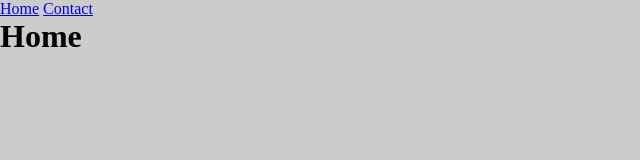
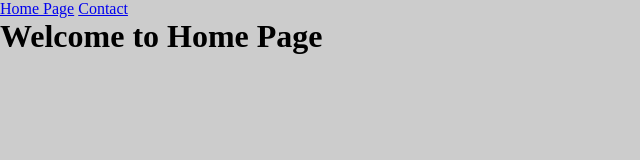
Before and after one commit to ILLYAKO/node-youtube, a website: page public/index.html in a window 1280 px wide. Shown: the whole page, without its empty margins (0-640 px from the left). Drawn offline with Linux system fonts and the light colour scheme.

Commit message:
2021-02-16

```diff
--- a/public/index.html
+++ b/public/index.html
@@ -4,13 +4,13 @@
     <meta charset="UTF-8" />
     <meta name="viewport" content="width=device-width, initial-scale=1.0" />
     <link rel="stylesheet" href="style.css" />
-    <title>Home</title>
+    <title>Home Page</title>
   </head>
   <body>
     <nav>
-      <a href="/">Home</a>
+      <a href="/">Home Page</a>
       <a href="/contact">Contact</a>
     </nav>
-    <h1>Home</h1>
+    <h1>Welcome to Home Page</h1>
   </body>
 </html>
```
